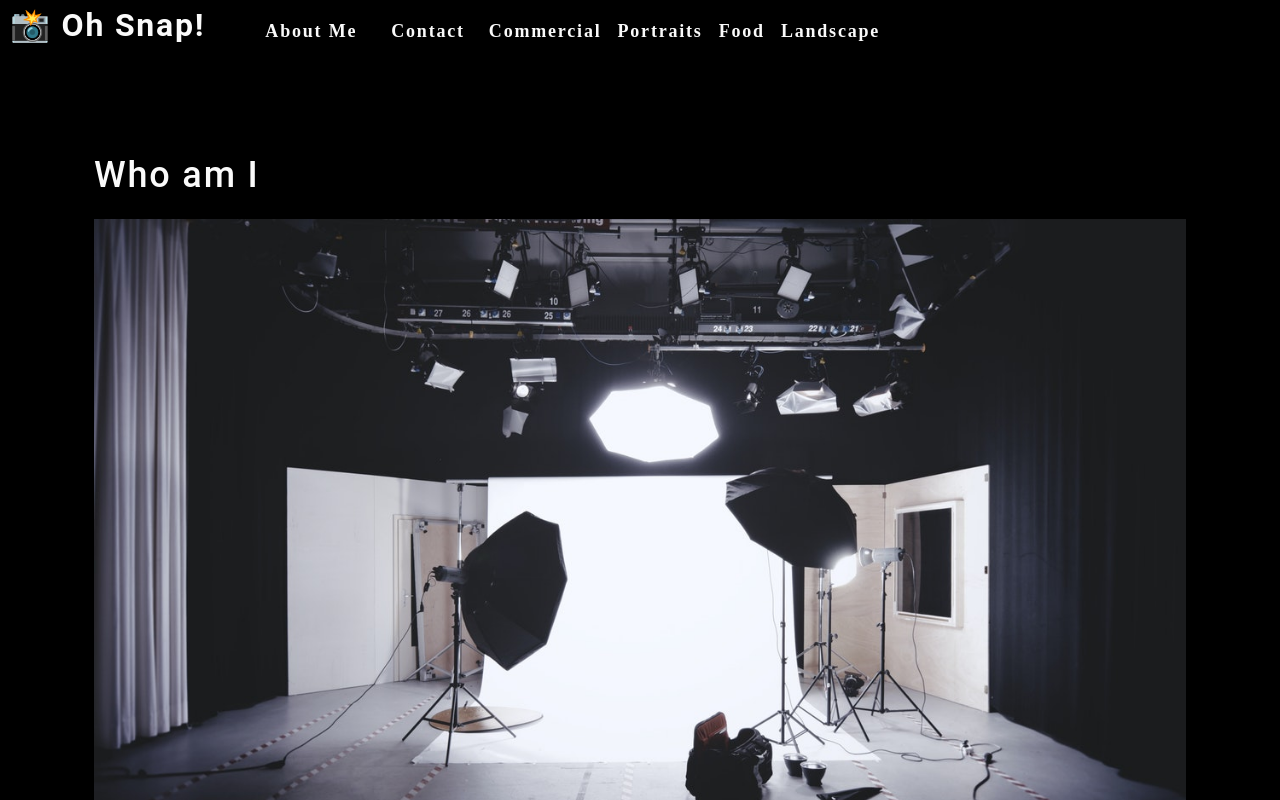
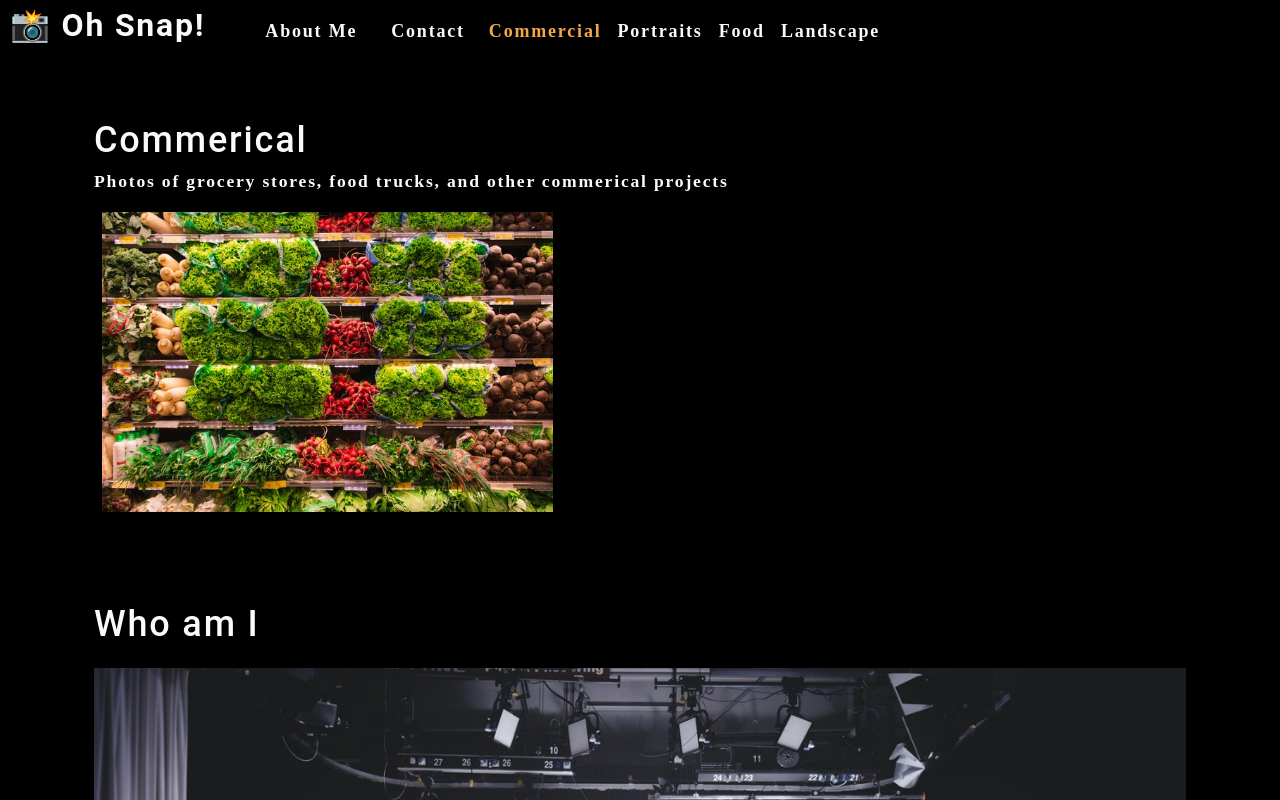
Before and after one commit to ds1242/photo-port, a React (Create React App) app: page / in a window 1280 px wide. Shown: the top 800 px of the page. Built offline with nearby package versions, Linux system fonts and the light colour scheme.

Commit message:
added states to the nav bar and useEffect to update document title on category selection

```diff
--- a/src/App.js
+++ b/src/App.js
@@ -1,12 +1,25 @@
-import React from 'react';
+import React, { useState } from 'react';
 import About from './components/About';
 import Nav from './components/Nav';
+import Gallery from './components/Gallery';
 
 function App() {
+  const [categories] = useState([
+      { name: "commercial", description: "Photos of grocery stores, food trucks, and other commercial projects" },
+      { name: "portraits", description: "Portraits of people in my life" },
+      { name: "food", description: "Delicious delicacies" },
+      { name: "landscape", description: "Fields, farmhouses, waterfalls, and the beauty of nature" },
+  ]);
+  const [currentCategory, setCurrentCategory] = useState(categories[0]);
   return (
     <div>
-      <Nav></Nav>
+      <Nav
+      categories={categories}
+      setCurrentCategory={setCurrentCategory}
+      currentCategory={currentCategory}
+      ></Nav>
       <main>
+        <Gallery></Gallery>
         <About></About>
       </main>
     </div>
--- /dev/null
+++ b/src/components/Gallery/index.js
@@ -0,0 +1,21 @@
+import React from 'react';
+import { capitalizeFirstLetter } from '../../utils/helpers';
+import photo from "../../assets/small/commercial/0.jpg";
+
+function Gallery(props) {
+    const currentCategory= {
+        name: "commerical",
+        description: "Photos of grocery stores, food trucks, and other commerical projects"
+    };
+    return (
+        <section>
+            <h1>{ capitalizeFirstLetter(currentCategory.name) }</h1>
+            <p>{ currentCategory.description }</p>
+            <div className="flex-row">
+                <img src={photo} alt="commerical example" className="img-thumbnail mx-1"/>
+            </div>
+        </section>
+    );
+};
+
+export default Gallery;
--- a/src/components/Nav/index.js
+++ b/src/components/Nav/index.js
@@ -1,16 +1,17 @@
-import React from 'react';
+import React, { useEffect } from 'react';
 import { capitalizeFirstLetter } from "../../utils/helpers";
 
-function Nav() {
-    const categories = [
-        { name: "commercial", description: "Photos of grocery stores, food trucks, and other commercial projects" },
-        { name: "portraits", description: "Portraits of people in my life" },
-        { name: "food", description: "Delicious delicacies" },
-        { name: "landscape", description: "Fields, farmhouses, waterfalls, and the beauty of nature" },
-    ];
-    function categorySelected(name) {
-        console.log(`${name} clicked`);
-    }
+function Nav(props) {
+    const {
+        categories = [],
+        setCurrentCategory,
+        currentCategory,
+    } = props;
+
+    useEffect(() => {
+        document.title = capitalizeFirstLetter(currentCategory.name);
+    }, [currentCategory])
+
     return (
         <header data-testid="header" className="flex-row px-1">
             <h2>
@@ -30,10 +31,10 @@
                     </li>
                     {categories.map((category) => (
                         <li
-                            className="mx-1"
-                            key={category.name}
-                        >
-                        <span onClick={ () => categorySelected(category.name) }>
+                            className={`mx-1
+                            ${currentCategory.name === category.name && 'navActive'}`}
+                            key={category.name}>
+                        <span onClick={ () => {setCurrentCategory(category) }}>
                             {capitalizeFirstLetter(category.name)}
                         </span>
                         </li>
```
